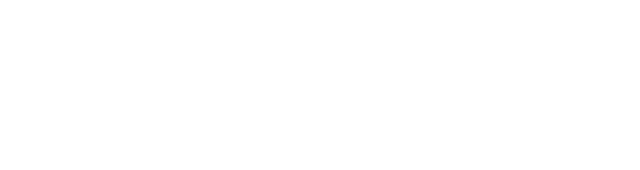
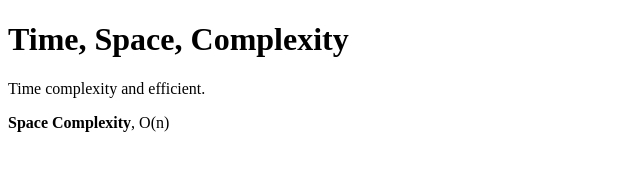
Before and after one commit to acciojob/time-and-space-complexity-abhishek-rathod1, a website: page main.html in a window 1280 px wide. Shown: the whole page, without its empty margins (0-640 px from the left). Drawn offline with Linux system fonts and the light colour scheme.

Commit message:
created a submission

```diff
--- a/main.html
+++ b/main.html
@@ -8,8 +8,16 @@
 
 <body>
 	<!-- the entire body must be written by student -->
-    <script type="text/javascript" src="./script.js">
-</script>
+    <!-- <script type="text/javascript" src="./script.js">
+</script> -->
+
+
+	<h1>Time, Space, Complexity</h1>
+	<p>Time complexity and efficient.</p>
+	<p><b>Space Complexity</b>, O(n)</p>
+
+
+
 
 </body>
 
```
